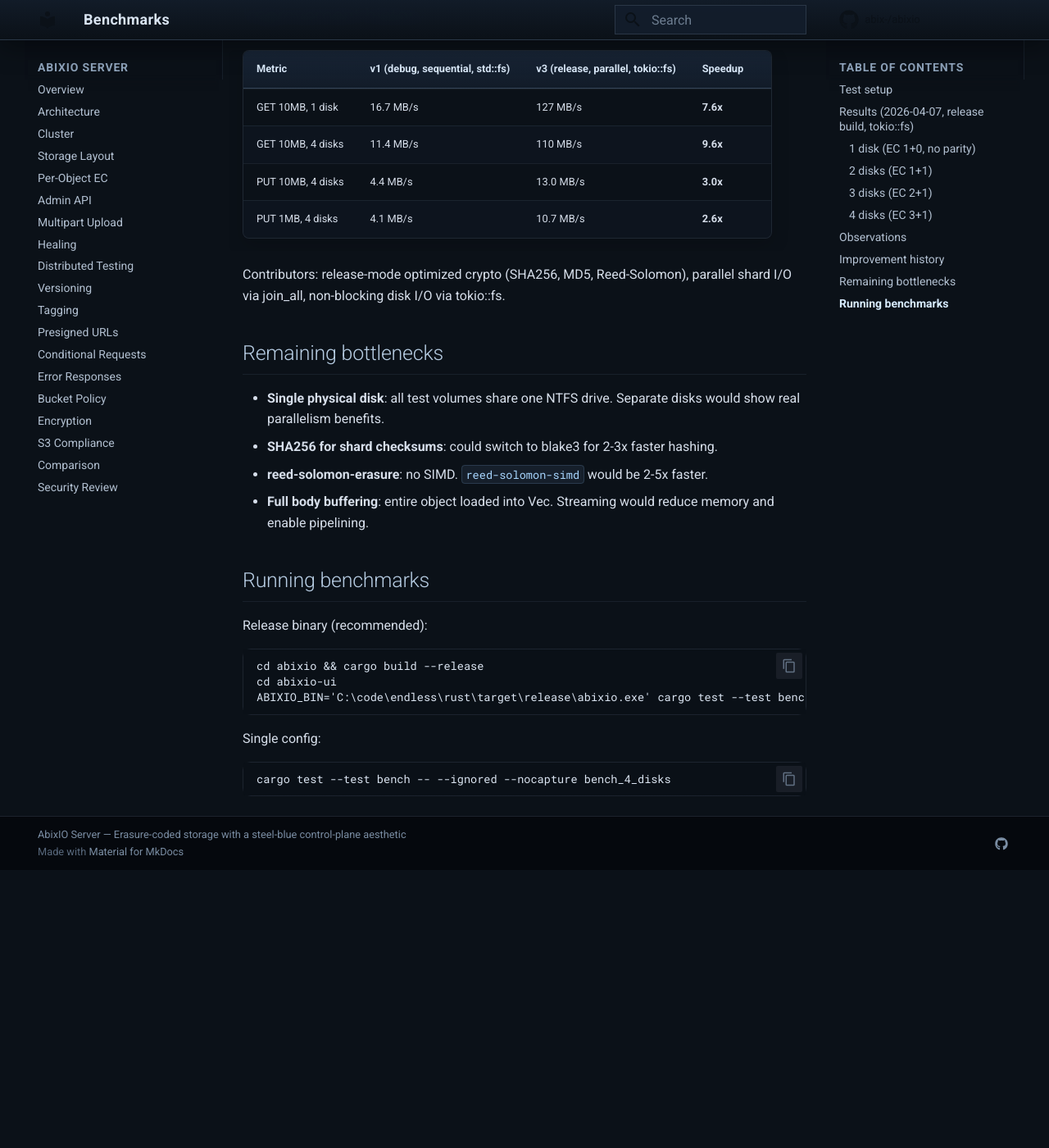
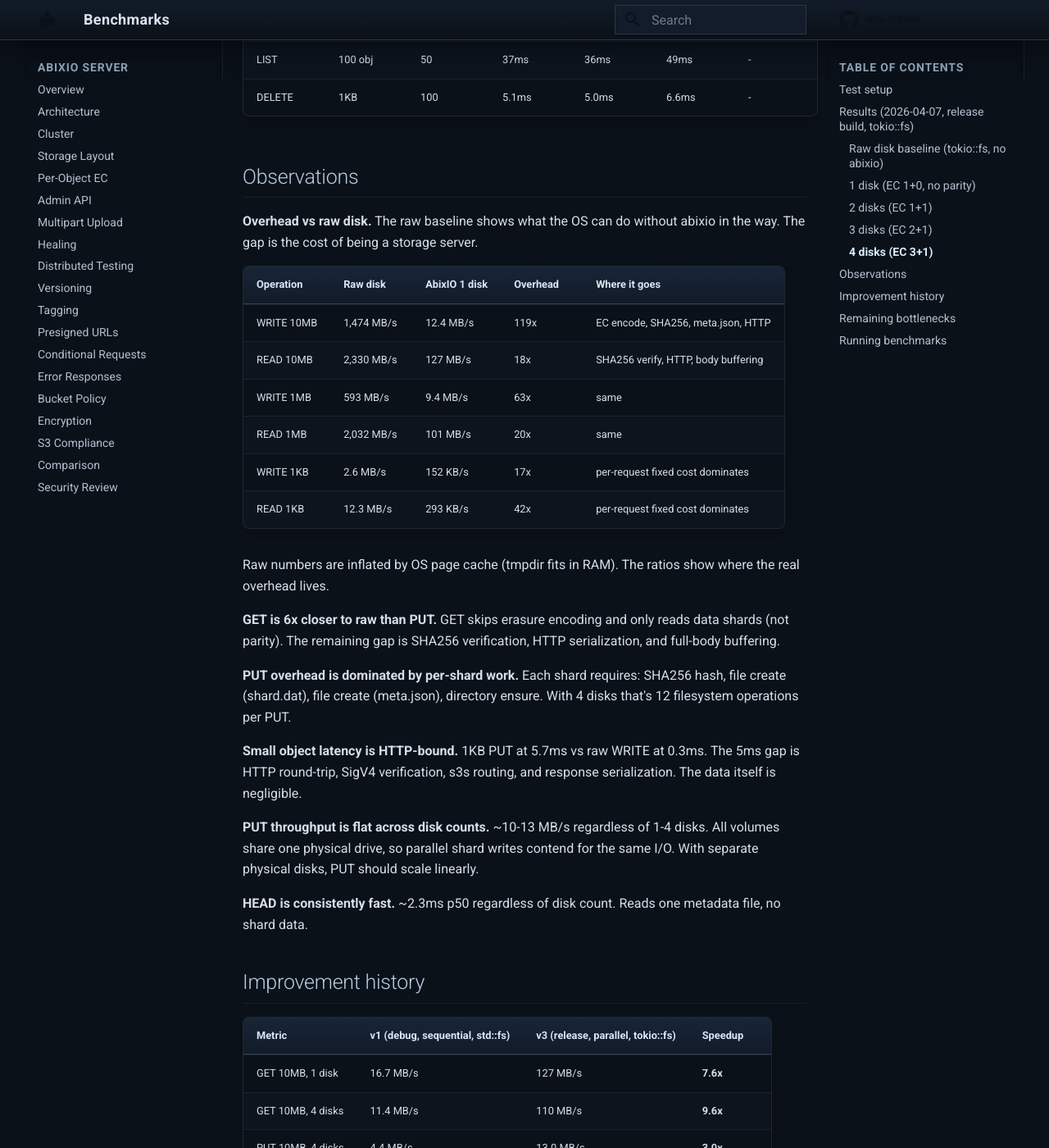
Before and after one commit to abix-/abixio, an MkDocs documentation site: the page built from docs/benchmarks.md, in a window 1280 px wide and 1400 px high, scrolled down 3233 px. Shown: the whole window at 82% size. Built offline with MkDocs 1.6.1 and Material for MkDocs 9.7.7, drawn with Linux system fonts in a browser that asks for light colours; comment, search, counter and statistics services are not loaded; before the commit the page ends 4294 px from its top, so only the background shows below that; some of the changed text lies outside the part shown.

Commit message:
docs: add raw disk baseline and overhead analysis to benchmarks

```diff
--- a/docs/benchmarks.md
+++ b/docs/benchmarks.md
@@ -14,6 +14,23 @@
 - Non-blocking disk I/O via `tokio::fs`
 
 ## Results (2026-04-07, release build, tokio::fs)
+
+### Raw disk baseline (tokio::fs, no abixio)
+
+Single file write/read to tmpdir via `tokio::fs`. This is the theoretical
+maximum -- OS page cache, no erasure coding, no hashing, no HTTP, no metadata.
+
+| Operation | Size | Ops | Avg | p50 | p99 | Throughput |
+|---|---|---|---|---|---|---|
+| WRITE | 1KB | 200 | 372us | 325us | 860us | 2.6 MB/s |
+| WRITE | 1MB | 50 | 1.7ms | 1.6ms | 3.6ms | 593 MB/s |
+| WRITE | 10MB | 10 | 6.8ms | 6.1ms | 6.7ms | 1,474 MB/s |
+| READ | 1KB | 200 | 80us | 78us | 98us | 12.3 MB/s |
+| READ | 1MB | 50 | 492us | 471us | 630us | 2,032 MB/s |
+| READ | 10MB | 10 | 4.3ms | 4.3ms | 4.7ms | 2,330 MB/s |
+
+Note: high throughput is OS page cache (tmpdir fits in RAM). These numbers
+represent the ceiling, not real disk throughput.
 
 ### 1 disk (EC 1+0, no parity)
 
@@ -73,17 +90,39 @@
 
 ## Observations
 
-**GET throughput is excellent.** 127 MB/s on 1 disk, 110 MB/s on 4 disks. The
-bottleneck is disk I/O, not CPU or protocol overhead.
+**Overhead vs raw disk.** The raw baseline shows what the OS can do without
+abixio in the way. The gap is the cost of being a storage server.
 
-**PUT throughput is disk-bound.** ~10-13 MB/s across all disk counts. All volumes
-are on the same physical NTFS drive, so parallel shard writes contend for the
-same I/O. With separate physical disks, PUT throughput should scale linearly.
+| Operation | Raw disk | AbixIO 1 disk | Overhead | Where it goes |
+|---|---|---|---|---|
+| WRITE 10MB | 1,474 MB/s | 12.4 MB/s | 119x | EC encode, SHA256, meta.json, HTTP |
+| READ 10MB | 2,330 MB/s | 127 MB/s | 18x | SHA256 verify, HTTP, body buffering |
+| WRITE 1MB | 593 MB/s | 9.4 MB/s | 63x | same |
+| READ 1MB | 2,032 MB/s | 101 MB/s | 20x | same |
+| WRITE 1KB | 2.6 MB/s | 152 KB/s | 17x | per-request fixed cost dominates |
+| READ 1KB | 12.3 MB/s | 293 KB/s | 42x | per-request fixed cost dominates |
 
-**PUT latency scales with disk count for small objects.** 5.7ms (1 disk) to 10.3ms
-(4 disks) p50 for 1KB. More shards = more metadata writes.
+Raw numbers are inflated by OS page cache (tmpdir fits in RAM). The ratios show
+where the real overhead lives.
 
-**HEAD is consistently fast.** ~2.3ms p50 regardless of disk count.
+**GET is 6x closer to raw than PUT.** GET skips erasure encoding and only reads
+data shards (not parity). The remaining gap is SHA256 verification, HTTP
+serialization, and full-body buffering.
+
+**PUT overhead is dominated by per-shard work.** Each shard requires: SHA256 hash,
+file create (shard.dat), file create (meta.json), directory ensure. With 4 disks
+that's 12 filesystem operations per PUT.
+
+**Small object latency is HTTP-bound.** 1KB PUT at 5.7ms vs raw WRITE at 0.3ms.
+The 5ms gap is HTTP round-trip, SigV4 verification, s3s routing, and response
+serialization. The data itself is negligible.
+
+**PUT throughput is flat across disk counts.** ~10-13 MB/s regardless of 1-4 disks.
+All volumes share one physical drive, so parallel shard writes contend for the
+same I/O. With separate physical disks, PUT should scale linearly.
+
+**HEAD is consistently fast.** ~2.3ms p50 regardless of disk count. Reads one
+metadata file, no shard data.
 
 ## Improvement history
 
```
